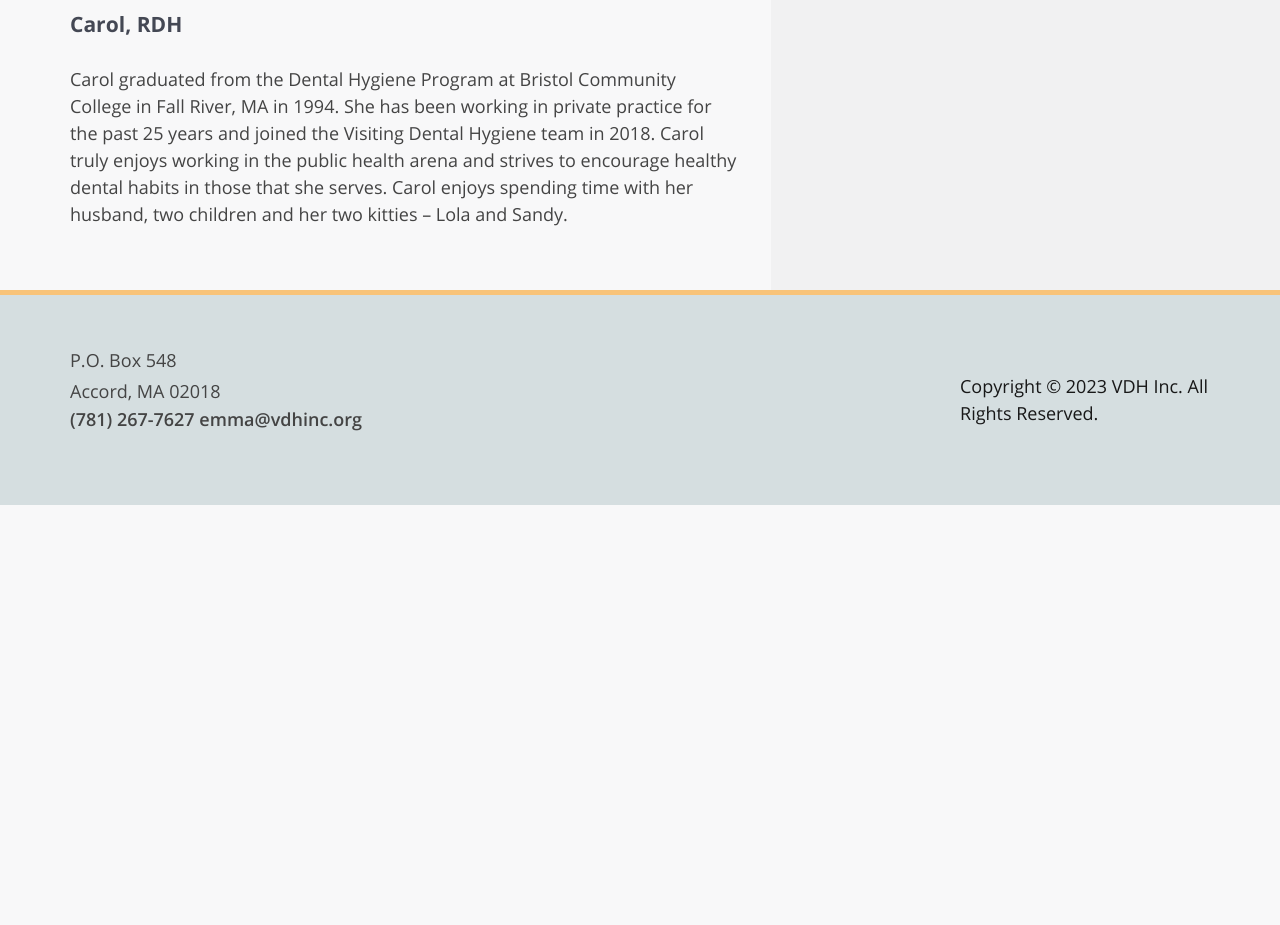
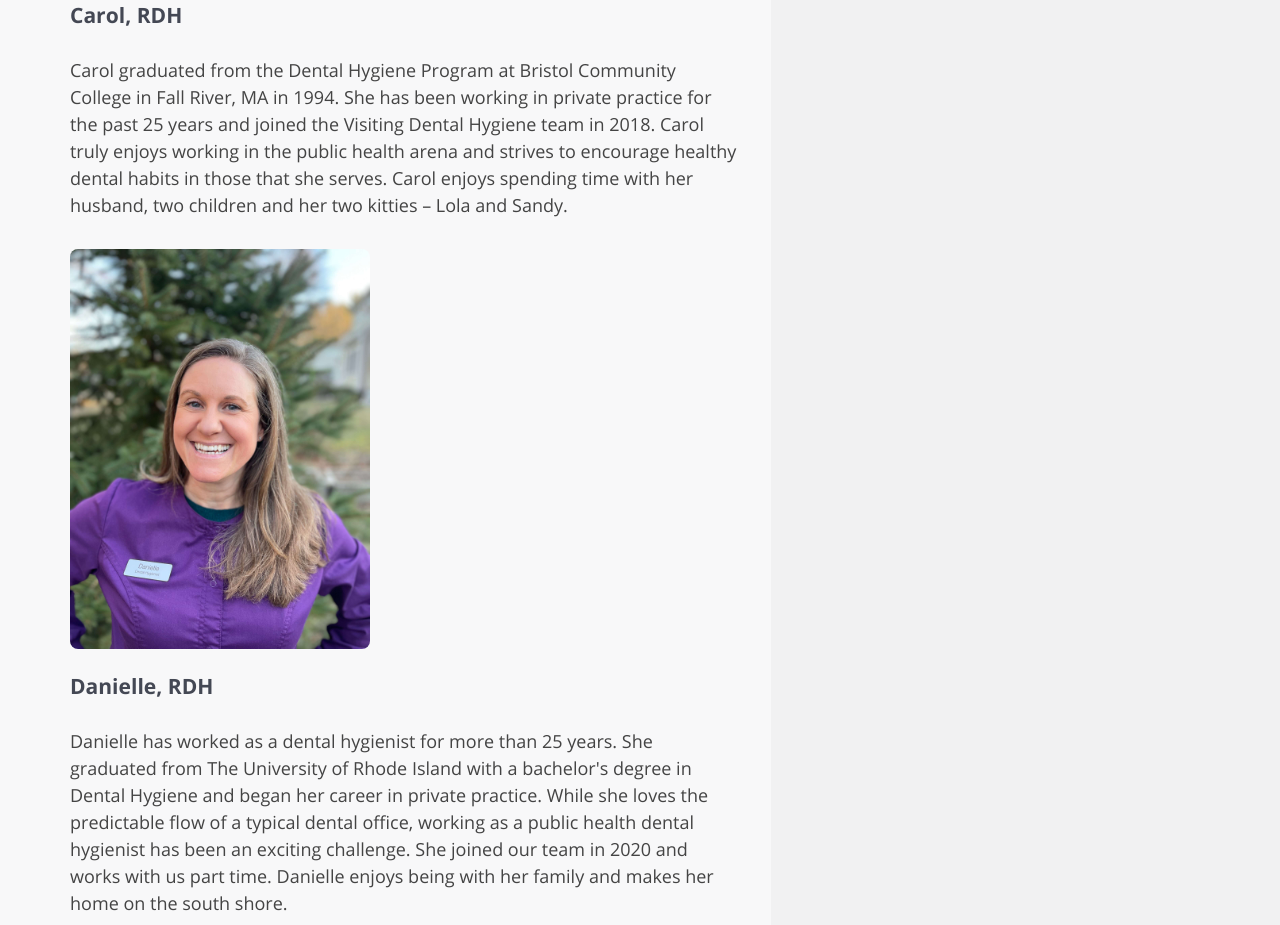
Before and after one commit to vdhdev/vdhdev.github.io, a website: page src/pages/about.html in a window 1280 px wide. Shown: the part 3535-4460 px from the top of the page. Before the commit the page ends 4040 px from the top, so only its background shows below. Drawn offline with nearby package versions, Linux system fonts and the light colour scheme; files that its build step writes are made by us from their sources; files whose address does not match are found by name.

Commit message:
added danielle

```diff
--- a/src/pages/about.html
+++ b/src/pages/about.html
@@ -132,7 +132,6 @@
 
   <div class="worker">
     <img src="/img/workers/carol.jpg" scale="0" />
-    <p></p>
     <div class="writing">
       <h3>Carol, RDH</h3>
       <p>
@@ -146,6 +145,22 @@
       </p>
     </div>
   </div>
+
+  <div class="worker">
+    <img src="/img/workers/danielle.jpg" scale="0" />
+    <div class="writing">
+      <h3>Danielle, RDH</h3>
+      <p>
+        Danielle has worked as a dental hygienist for more than 25 years. She
+        graduated from The University of Rhode Island with a bachelor's degree
+        in Dental Hygiene and began her career in private practice. While she
+        loves the predictable flow of a typical dental office, working as a
+        public health dental hygienist has been an exciting challenge. She
+        joined our team in 2020 and works with us part time. Danielle enjoys
+        being with her family and makes her home on the south shore.
+      </p>
+    </div>
+  </div>
 </div>
 
 {% endblock %}
```
Also changed, not shown: src/assets/img/workers/danielle.jpg (added).
